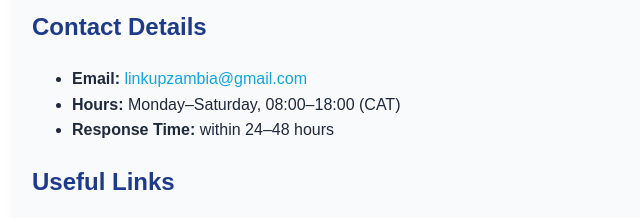
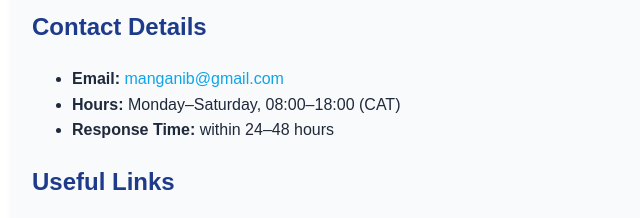
Before and after one commit to Manganib/linkupzambia-policies, a plain HTML site: page support.html in a window 1280 px wide. Shown: the part 274-492 px from the top of the page, 308-948 px from the left. Drawn offline with Linux system fonts and the light colour scheme.

Commit message:
Update support.html

```diff
--- a/support.html
+++ b/support.html
@@ -22,7 +22,7 @@
 
     <h2>Contact Details</h2>
     <ul>
-      <li><strong>Email:</strong> <a href="mailto:linkupzambia@gmail.com">linkupzambia@gmail.com</a></li>
+      <li><strong>Email:</strong> <a href="mailto:manganib@gmail.com">manganib@gmail.com</a></li>
       <li><strong>Hours:</strong> Monday–Saturday, 08:00–18:00 (CAT)</li>
       <li><strong>Response Time:</strong> within 24–48 hours</li>
     </ul>
```
